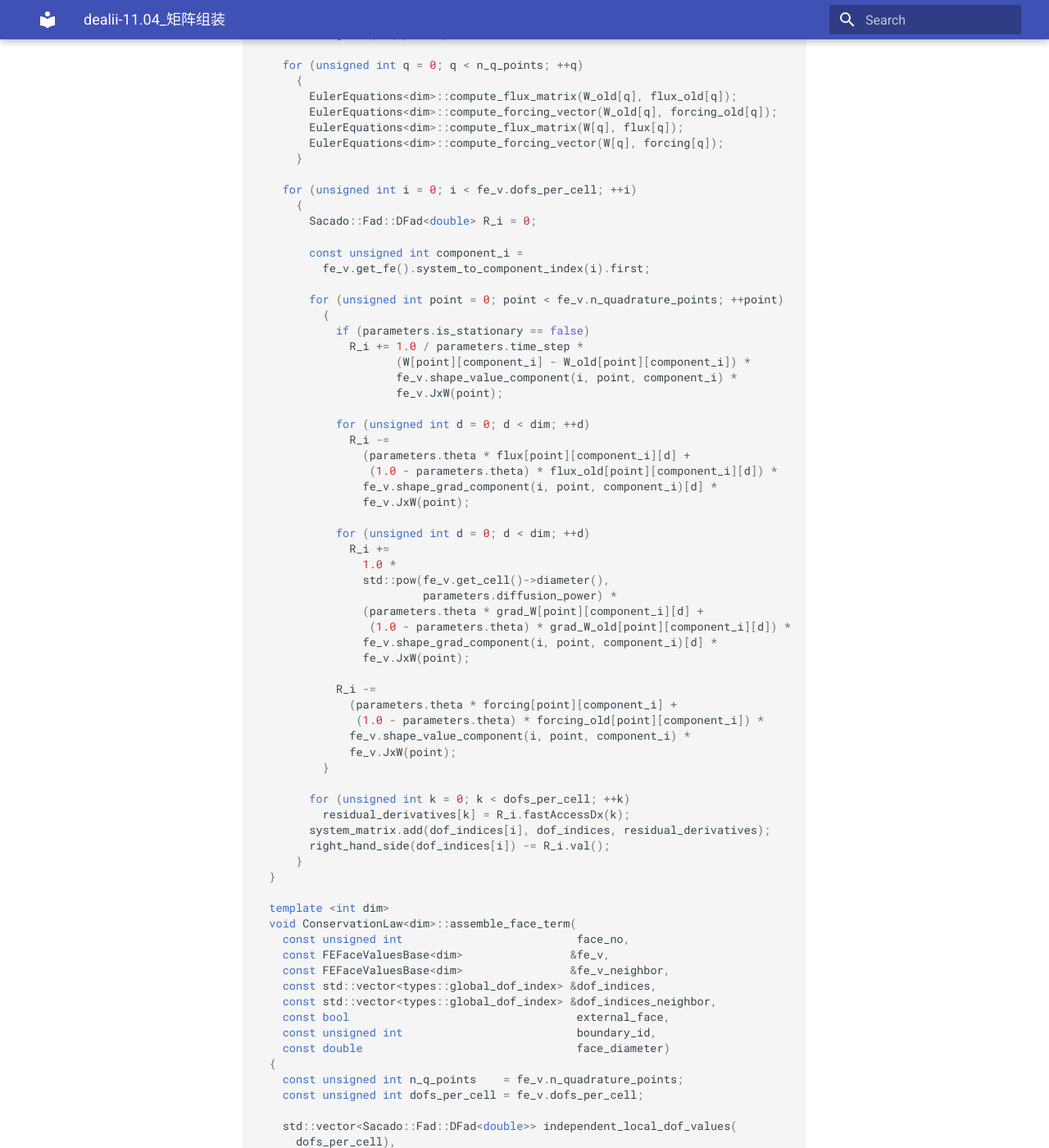
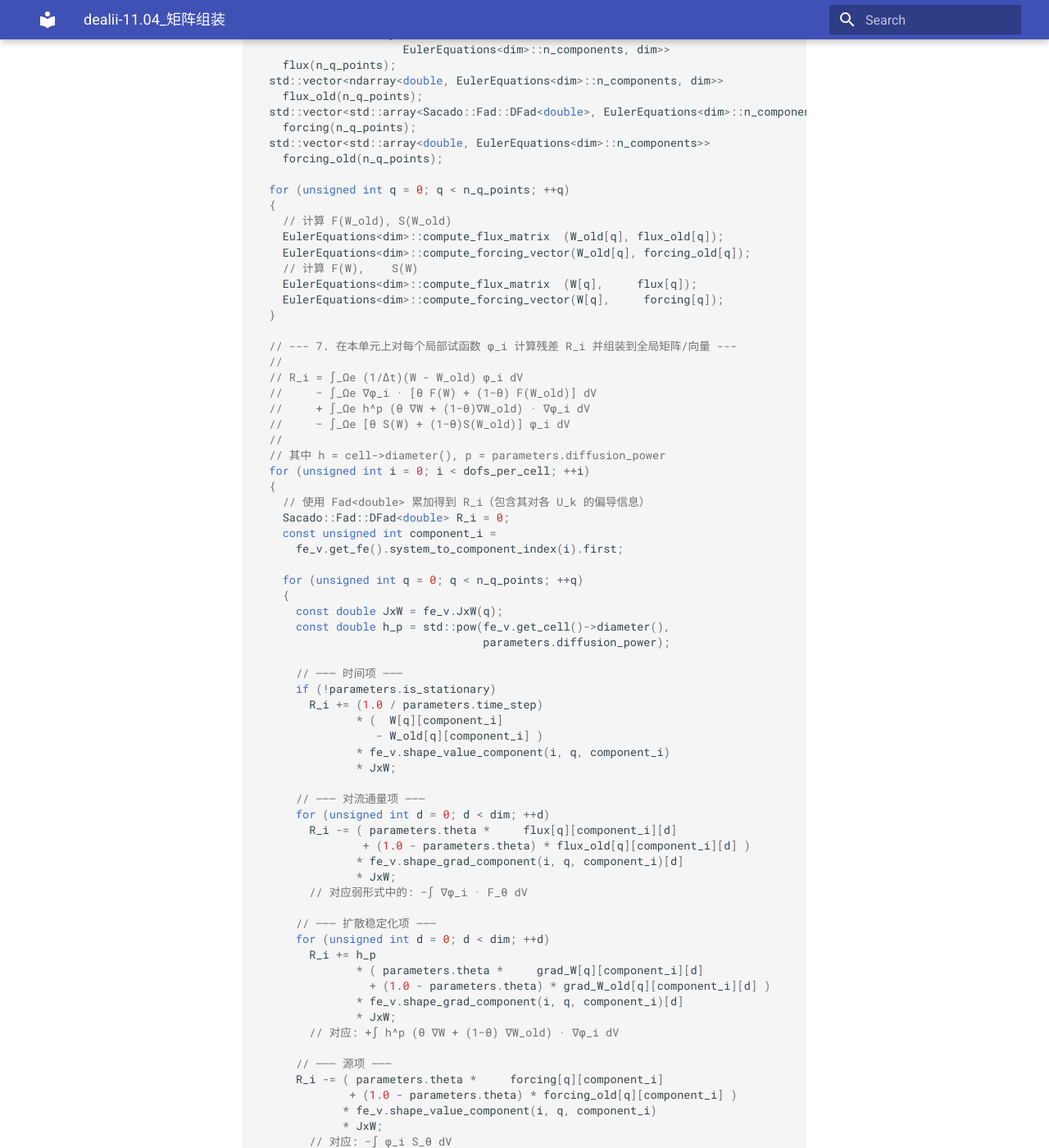
Before and after one commit to ymma98/technotes, an MkDocs documentation site: the page built from docs/FEM/dealii-11.04_矩阵组装.md, in a window 1280 px wide and 1400 px high, scrolled down 6763 px. Shown: the whole window at 82% size. Built offline with MkDocs 1.6.1 and Material for MkDocs 9.7.7, drawn with Linux system fonts in a browser that asks for light colours; some of the changed text lies outside the part shown.

Commit message:
docs/FEM/dealii-11.04_矩阵组装.md updated from https://stackedit.cn/

```diff
--- a/docs/FEM/dealii-11.04_矩阵组装.md
+++ b/docs/FEM/dealii-11.04_矩阵组装.md
@@ -267,136 +267,169 @@ void ConservationLaw<dim>::assemble_system()
   } // end for cell
 }
 
-  template <int dim>
-  void ConservationLaw<dim>::assemble_cell_term(
-    const FEValues<dim>                        &fe_v,
-    const std::vector<types::global_dof_index> &dof_indices)
+template <int dim>
+void ConservationLaw<dim>::assemble_cell_term(
+  const FEValues<dim>                        &fe_v,
+  const std::vector<types::global_dof_index> &dof_indices)
+{
+  // --- 1. 准备工作：获取自由度数和积分点数 ---
+  const unsigned int dofs_per_cell = fe_v.dofs_per_cell;       // 本单元自由度数量
+  const unsigned int n_q_points    = fe_v.n_quadrature_points; // 本单元积分点数量
+
+  // --- 2. 定义在每个积分点存储的物理量（自动微分/标量） ---
+  // W, grad_W 使用 Sacado::Fad 以自动得到局部残差对自由度的导数（雅可比）
+  Table<2, Sacado::Fad::DFad<double>> W(n_q_points,
+                                        EulerEquations<dim>::n_components);
+  Table<2, double>                     W_old(n_q_points,
+                                              EulerEquations<dim>::n_components);
+  Table<3, Sacado::Fad::DFad<double>> grad_W(n_q_points,
+                                             EulerEquations<dim>::n_components,
+                                             dim);
+  Table<3, double> grad_W_old(n_q_points,
+                              EulerEquations<dim>::n_components,
+                              dim);
+
+  // 用于存放当前残差 R_i 关于本单元所有自由度的导数 ∂R_i/∂U_k
+  std::vector<double> residual_derivatives(dofs_per_cell);
+
+  // --- 3. 将当前解值装入自动微分变量 independent_local_dof_values ---
+  std::vector<Sacado::Fad::DFad<double>> independent_local_dof_values(dofs_per_cell);
+  for (unsigned int i = 0; i < dofs_per_cell; ++i)
+    independent_local_dof_values[i] = current_solution(dof_indices[i]);
+  // 为 Fad 变量指定哪个分量是独立变量 (0..dofs_per_cell-1)
+  for (unsigned int i = 0; i < dofs_per_cell; ++i)
+    independent_local_dof_values[i].diff(i, dofs_per_cell);
+
+  // --- 4. 初始化 W, W_old, grad_W, grad_W_old 为零 ---
+  for (unsigned int q = 0; q < n_q_points; ++q)
+    for (unsigned int c = 0; c < EulerEquations<dim>::n_components; ++c)
+    {
+      W[q][c]     = 0;
+      W_old[q][c] = 0;
+      for (unsigned int d = 0; d < dim; ++d)
+      {
+        grad_W[q][c][d]     = 0;
+        grad_W_old[q][c][d] = 0;
+      }
+    }
+
+  // --- 5. 在积分点处重构数值解 W 和其梯度 grad_W ---
+  // 弱形式重构：
+  //   W(q)      = Σ_i φ_i(q) · U_i,
+  //   ∇W(q)_d  = Σ_i ∂φ_i/∂x_d (q) · U_i.
+  for (unsigned int q = 0; q < n_q_points; ++q)
+    for (unsigned int i = 0; i < dofs_per_cell; ++i)
+    {
+      // 找到自由度 i 对应的方程分量 c
+      const unsigned int c =
+        fe_v.get_fe().system_to_component_index(i).first;
+
+      // W 和 W_old:
+      W[q][c]     += independent_local_dof_values[i]
+                       * fe_v.shape_value_component(i, q, c);
+      W_old[q][c] += old_solution(dof_indices[i])
+                       * fe_v.shape_value_component(i, q, c);
+
+      // grad_W 和 grad_W_old:
+      for (unsigned int d = 0; d < dim; ++d)
+      {
+        grad_W[q][c][d]     += independent_local_dof_values[i]
+                                 * fe_v.shape_grad_component(i, q, c)[d];
+        grad_W_old[q][c][d] += old_solution(dof_indices[i])
+                                 * fe_v.shape_grad_component(i, q, c)[d];
+      }
+    }
+
+  // --- 6. 计算物理通量 flux 和源项 forcing（当前与旧时刻） ---
+  // 对于欧拉方程：∂W/∂t + ∇·F(W) = S(W)
+  std::vector<ndarray<Sacado::Fad::DFad<double>,
+                      EulerEquations<dim>::n_components, dim>>
+    flux(n_q_points);
+  std::vector<ndarray<double, EulerEquations<dim>::n_components, dim>>
+    flux_old(n_q_points);
+  std::vector<std::array<Sacado::Fad::DFad<double>, EulerEquations<dim>::n_components>>
+    forcing(n_q_points);
+  std::vector<std::array<double, EulerEquations<dim>::n_components>>
+    forcing_old(n_q_points);
+
+  for (unsigned int q = 0; q < n_q_points; ++q)
   {
-    const unsigned int dofs_per_cell = fe_v.dofs_per_cell;
-    const unsigned int n_q_points    = fe_v.n_quadrature_points;
+    // 计算 F(W_old), S(W_old)
+    EulerEquations<dim>::compute_flux_matrix  (W_old[q], flux_old[q]);
+    EulerEquations<dim>::compute_forcing_vector(W_old[q], forcing_old[q]);
+    // 计算 F(W),    S(W)
+    EulerEquations<dim>::compute_flux_matrix  (W[q],     flux[q]);
+    EulerEquations<dim>::compute_forcing_vector(W[q],     forcing[q]);
+  }
 
-    Table<2, Sacado::Fad::DFad<double>> W(n_q_points,
-                                          EulerEquations<dim>::n_components);
-
-    Table<2, double> W_old(n_q_points, EulerEquations<dim>::n_components);
-
-    Table<3, Sacado::Fad::DFad<double>> grad_W(
-      n_q_points, EulerEquations<dim>::n_components, dim);
-
-    Table<3, double> grad_W_old(n_q_points,
-                                EulerEquations<dim>::n_components,
-                                dim);
-
-    std::vector<double> residual_derivatives(dofs_per_cell);
-
-    std::vector<Sacado::Fad::DFad<double>> independent_local_dof_values(
-      dofs_per_cell);
-    for (unsigned int i = 0; i < dofs_per_cell; ++i)
-      independent_local_dof_values[i] = current_solution(dof_indices[i]);
-
-    for (unsigned int i = 0; i < dofs_per_cell; ++i)
-      independent_local_dof_values[i].diff(i, dofs_per_cell);
+  // --- 7. 在本单元上对每个局部试函数 φ_i 计算残差 R_i 并组装到全局矩阵/向量 ---
+  //
+  // R_i = ∫_Ωe (1/Δt)(W - W_old) φ_i dV
+  //     − ∫_Ωe ∇φ_i · [θ F(W) + (1−θ) F(W_old)] dV
+  //     + ∫_Ωe h^p (θ ∇W + (1−θ)∇W_old) · ∇φ_i dV
+  //     − ∫_Ωe [θ S(W) + (1−θ)S(W_old)] φ_i dV
+  //
+  // 其中 h = cell->diameter(), p = parameters.diffusion_power
+  for (unsigned int i = 0; i < dofs_per_cell; ++i)
+  {
+    // 使用 Fad<double> 累加得到 R_i（包含其对各 U_k 的偏导信息）
+    Sacado::Fad::DFad<double> R_i = 0;
+    const unsigned int component_i =
+      fe_v.get_fe().system_to_component_index(i).first;
 
     for (unsigned int q = 0; q < n_q_points; ++q)
-      for (unsigned int c = 0; c < EulerEquations<dim>::n_components; ++c)
-        {
-          W[q][c]     = 0;
-          W_old[q][c] = 0;
-          for (unsigned int d = 0; d < dim; ++d)
-            {
-              grad_W[q][c][d]     = 0;
-              grad_W_old[q][c][d] = 0;
-            }
-        }
+    {
+      const double JxW = fe_v.JxW(q);
+      const double h_p = std::pow(fe_v.get_cell()->diameter(),
+                                  parameters.diffusion_power);
 
-    for (unsigned int q = 0; q < n_q_points; ++q)
-      for (unsigned int i = 0; i < dofs_per_cell; ++i)
-        {
-          const unsigned int c =
-            fe_v.get_fe().system_to_component_index(i).first;
+      // ——— 时间项 ———
+      if (!parameters.is_stationary)
+        R_i += (1.0 / parameters.time_step)
+               * (  W[q][component_i]
+                  - W_old[q][component_i] )
+               * fe_v.shape_value_component(i, q, component_i)
+               * JxW;
 
-          W[q][c] += independent_local_dof_values[i] *
-                     fe_v.shape_value_component(i, q, c);
-          W_old[q][c] +=
-            old_solution(dof_indices[i]) * fe_v.shape_value_component(i, q, c);
+      // ——— 对流通量项 ———
+      for (unsigned int d = 0; d < dim; ++d)
+        R_i -= ( parameters.theta *     flux[q][component_i][d]
+                + (1.0 - parameters.theta) * flux_old[q][component_i][d] )
+               * fe_v.shape_grad_component(i, q, component_i)[d]
+               * JxW;
+        // 对应弱形式中的: −∫ ∇φ_i · F_θ dV
 
-          for (unsigned int d = 0; d < dim; ++d)
-            {
-              grad_W[q][c][d] += independent_local_dof_values[i] *
-                                 fe_v.shape_grad_component(i, q, c)[d];
-              grad_W_old[q][c][d] += old_solution(dof_indices[i]) *
-                                     fe_v.shape_grad_component(i, q, c)[d];
-            }
-        }
+      // ——— 扩散稳定化项 ———
+      for (unsigned int d = 0; d < dim; ++d)
+        R_i += h_p
+               * ( parameters.theta *     grad_W[q][component_i][d]
+                 + (1.0 - parameters.theta) * grad_W_old[q][component_i][d] )
+               * fe_v.shape_grad_component(i, q, component_i)[d]
+               * JxW;
+        // 对应: +∫ h^p (θ ∇W + (1−θ) ∇W_old) · ∇φ_i dV
 
-    std::vector<ndarray<Sacado::Fad::DFad<double>,
-                        EulerEquations<dim>::n_components,
-                        dim>>
-      flux(n_q_points);
+      // ——— 源项 ———
+      R_i -= ( parameters.theta *     forcing[q][component_i]
+              + (1.0 - parameters.theta) * forcing_old[q][component_i] )
+             * fe_v.shape_value_component(i, q, component_i)
+             * JxW;
+        // 对应: −∫ φ_i S_θ dV
+    }
 
-    std::vector<ndarray<double, EulerEquations<dim>::n_components, dim>>
-      flux_old(n_q_points);
+    // 提取 R_i 关于每个独立自由度的偏导数 ∂R_i/∂U_k
+    for (unsigned int k = 0; k < dofs_per_cell; ++k)
+      residual_derivatives[k] = R_i.fastAccessDx(k);
 
-    std::vector<
-      std::array<Sacado::Fad::DFad<double>, EulerEquations<dim>::n_components>>
-      forcing(n_q_points);
+    // 将雅可比行 residual_derivatives 加入全局稀疏矩阵
+    system_matrix.add(dof_indices[i],
+                      dof_indices,
+                      residual_derivatives);
 
-    std::vector<std::array<double, EulerEquations<dim>::n_components>>
-      forcing_old(n_q_points);
+    // 并将残差值 R_i.val() 积分到右端向量
+    right_hand_side(dof_indices[i]) -= R_i.val();
+  }
+}
 
-    for (unsigned int q = 0; q < n_q_points; ++q)
-      {
-        EulerEquations<dim>::compute_flux_matrix(W_old[q], flux_old[q]);
-        EulerEquations<dim>::compute_forcing_vector(W_old[q], forcing_old[q]);
-        EulerEquations<dim>::compute_flux_matrix(W[q], flux[q]);
-        EulerEquations<dim>::compute_forcing_vector(W[q], forcing[q]);
-      }
-
-    for (unsigned int i = 0; i < fe_v.dofs_per_cell; ++i)
-      {
-        Sacado::Fad::DFad<double> R_i = 0;
-
-        const unsigned int component_i =
-          fe_v.get_fe().system_to_component_index(i).first;
-
-        for (unsigned int point = 0; point < fe_v.n_quadrature_points; ++point)
-          {
-            if (parameters.is_stationary == false)
-              R_i += 1.0 / parameters.time_step *
-                     (W[point][component_i] - W_old[point][component_i]) *
-                     fe_v.shape_value_component(i, point, component_i) *
-                     fe_v.JxW(point);
-
-            for (unsigned int d = 0; d < dim; ++d)
-              R_i -=
-                (parameters.theta * flux[point][component_i][d] +
-                 (1.0 - parameters.theta) * flux_old[point][component_i][d]) *
-                fe_v.shape_grad_component(i, point, component_i)[d] *
-                fe_v.JxW(point);
-
-            for (unsigned int d = 0; d < dim; ++d)
-              R_i +=
-                1.0 *
-                std::pow(fe_v.get_cell()->diameter(),
-                         parameters.diffusion_power) *
-                (parameters.theta * grad_W[point][component_i][d] +
-                 (1.0 - parameters.theta) * grad_W_old[point][component_i][d]) *
-                fe_v.shape_grad_component(i, point, component_i)[d] *
-                fe_v.JxW(point);
-
-            R_i -=
-              (parameters.theta * forcing[point][component_i] +
-               (1.0 - parameters.theta) * forcing_old[point][component_i]) *
-              fe_v.shape_value_component(i, point, component_i) *
-              fe_v.JxW(point);
-          }
-
-        for (unsigned int k = 0; k < dofs_per_cell; ++k)
-          residual_derivatives[k] = R_i.fastAccessDx(k);
-        system_matrix.add(dof_indices[i], dof_indices, residual_derivatives);
-        right_hand_side(dof_indices[i]) -= R_i.val();
-      }
-  }
 
   template <int dim>
   void ConservationLaw<dim>::assemble_face_term(
```
Also changed, not shown: other parts of docs/FEM/dealii-11.04_矩阵组装.md (+3 -3 lines).
